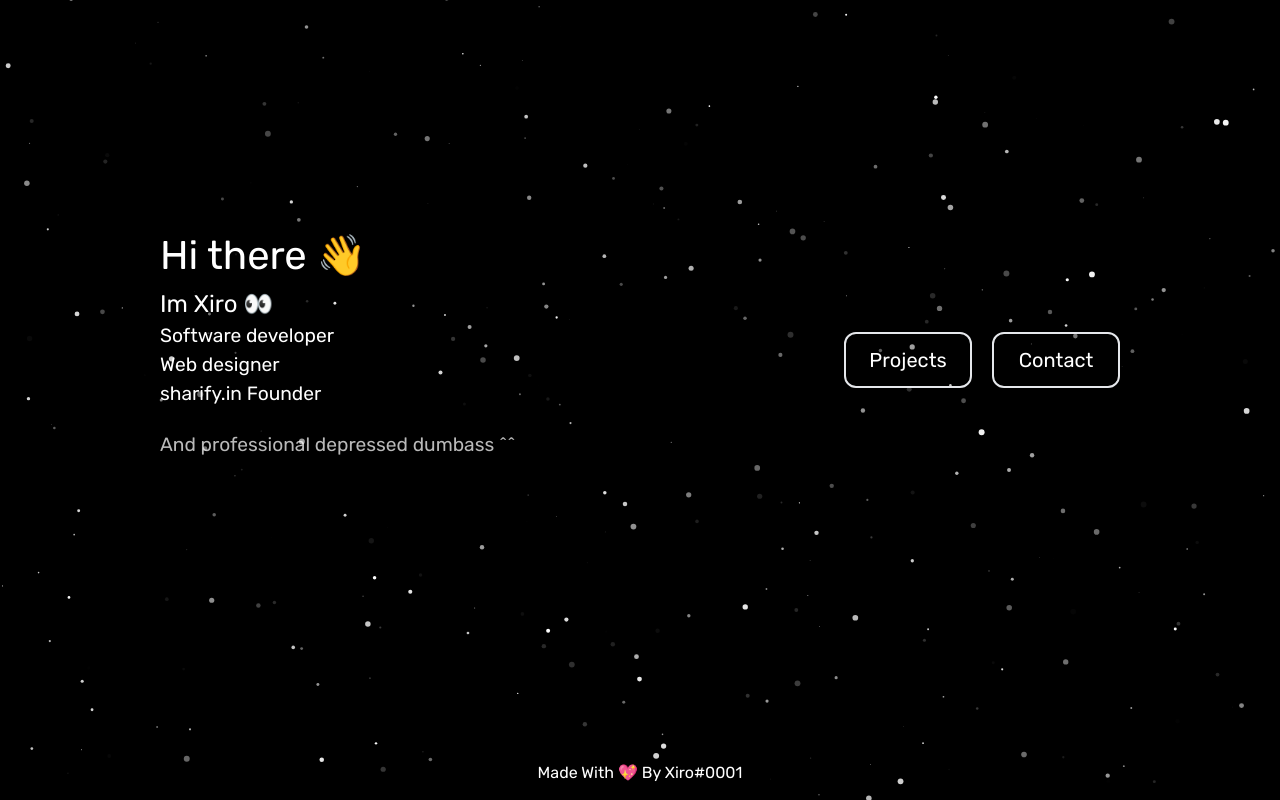
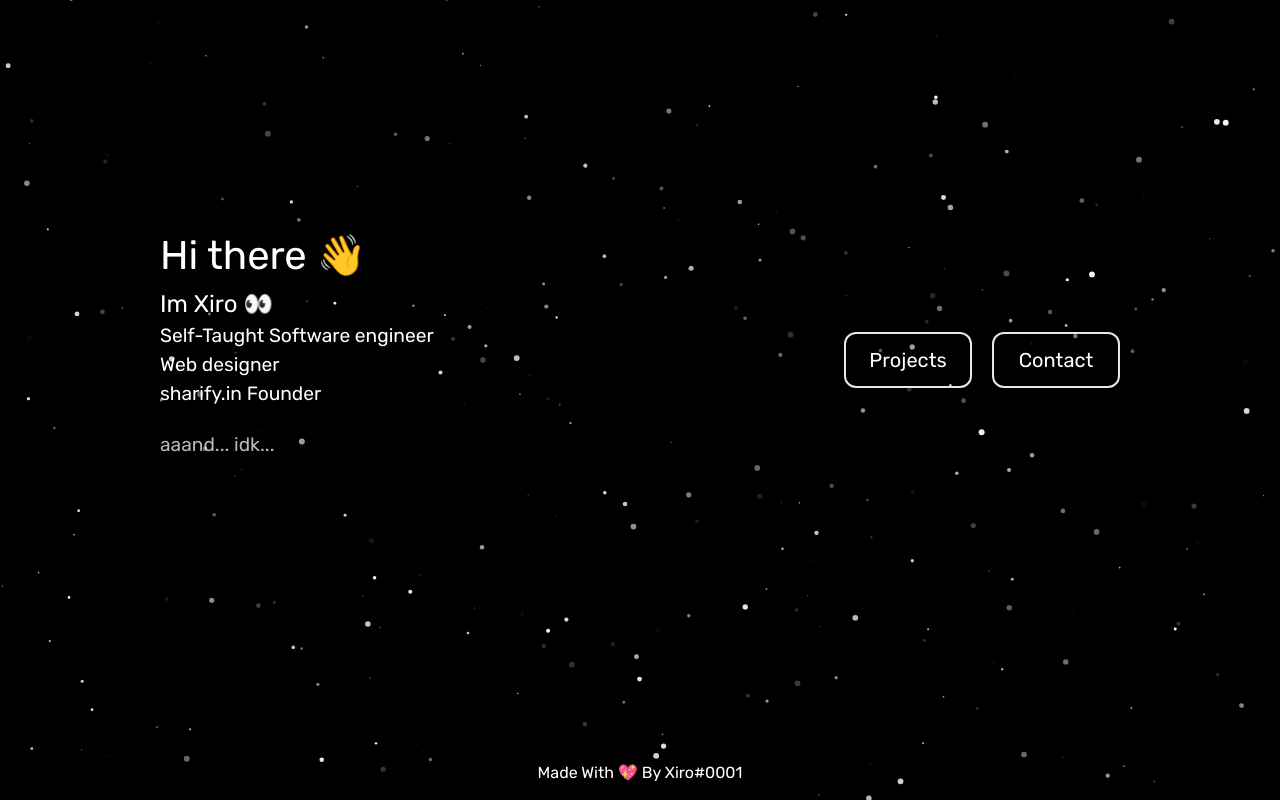
Before and after one commit to XiroXD/personal-page, a SvelteKit app: page / in a window 1280 px wide. Built offline with nearby package versions, Linux system fonts and the light colour scheme.

Commit message:
Update +page.svelte

```diff
--- a/src/routes/+page.svelte
+++ b/src/routes/+page.svelte
@@ -24,10 +24,10 @@
 				{/each}
 			</h2>
 
-			<h3 in:fly={{ delay: 3000, duration: 850, y: 80 }}>Software developer</h3>
+			<h3 in:fly={{ delay: 3000, duration: 850, y: 80 }}>Self-Taught Software engineer</h3>
 			<h3 in:fly={{ delay: 3700, duration: 850, y: 80 }}>Web designer</h3>
 			<h3 in:fly={{ delay: 4300, duration: 850, y: 80 }}>sharify.in Founder</h3>
-			<h3 in:fly={{ delay: 4700, duration: 850, y: 80 }}>And professional depressed dumbass ^^</h3>
+			<h3 in:fly={{ delay: 4700, duration: 850, y: 80 }}>aaand... idk...</h3>
 			<!-- 			<h3 in:fly={{ delay: 3900, duration: 850, y: 80 }}>
             And proud founder of {#each 'Nothing...' as char, i}
                 <span in:fade={{ delay: 4400 + i * 120, duration: 800 }}>{char}</span>
```
